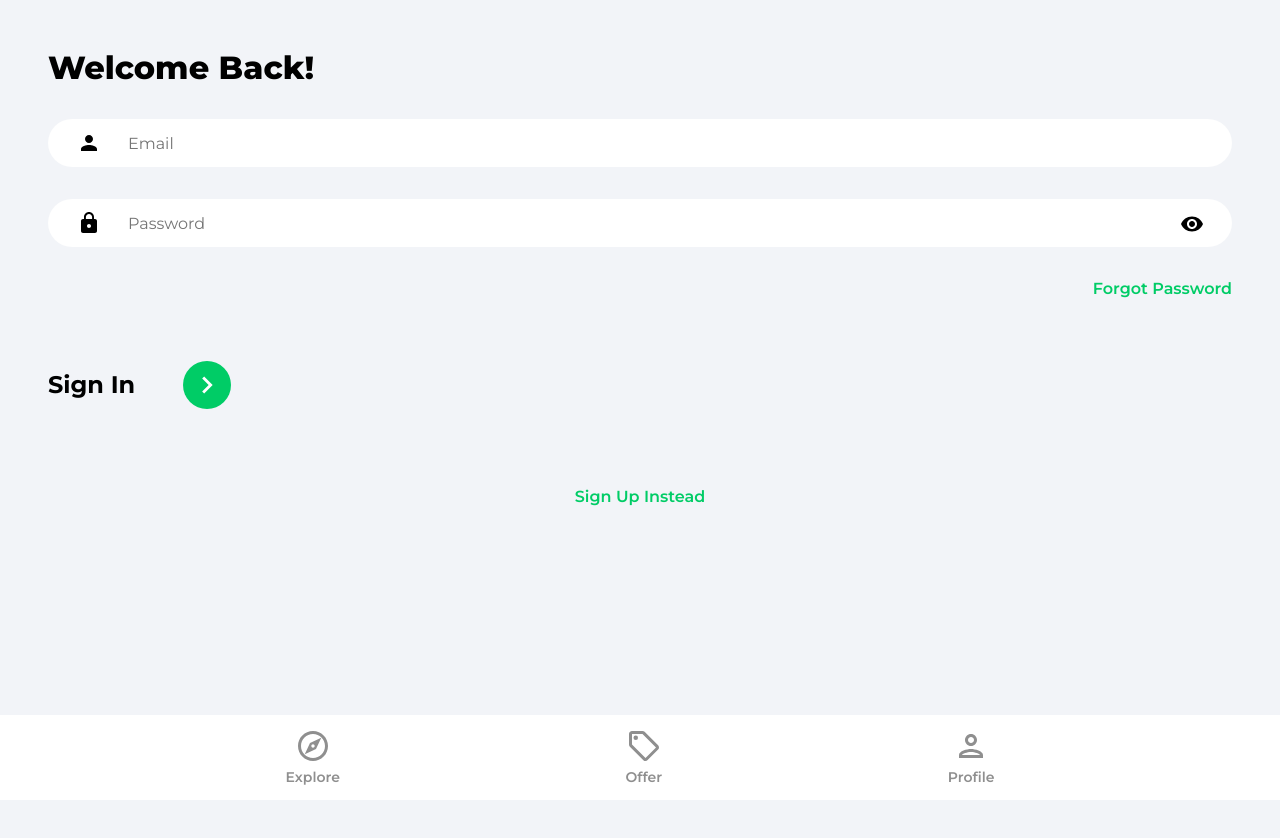
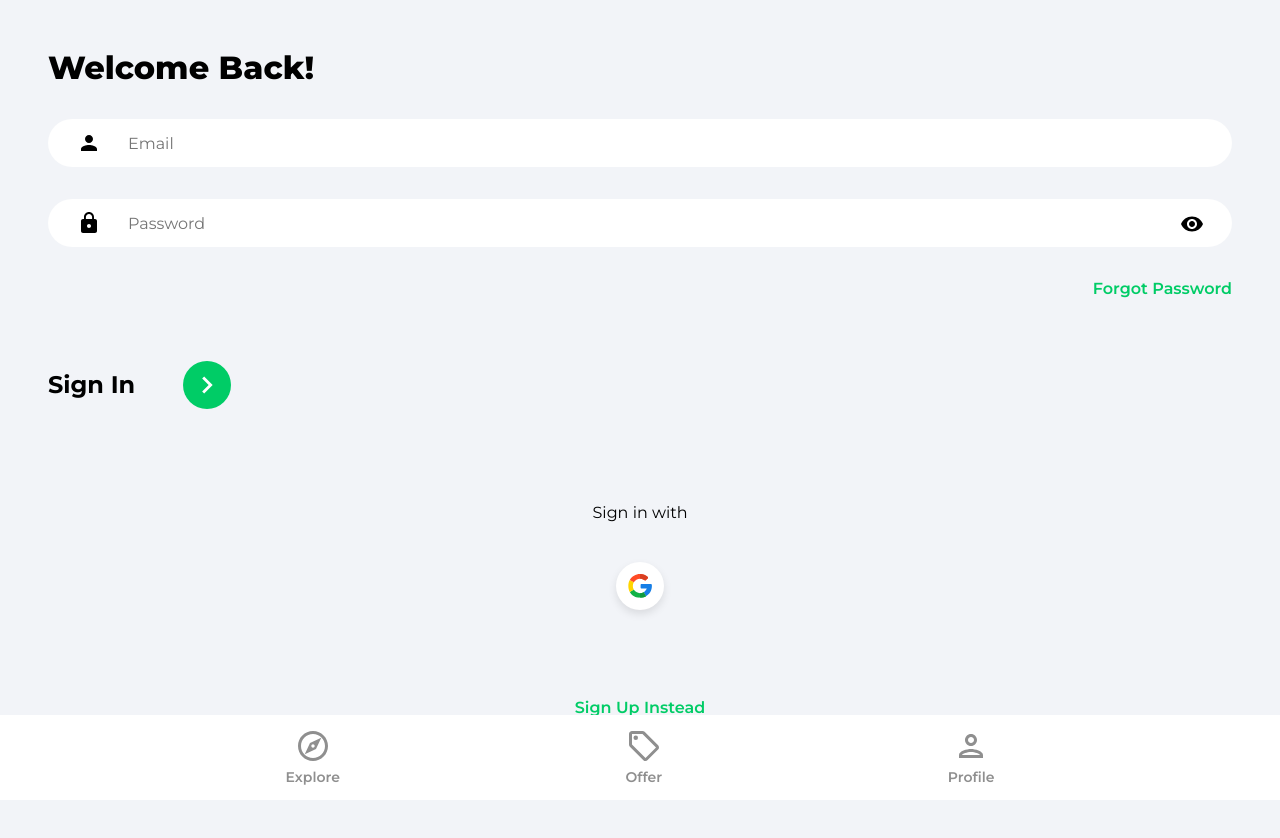
Before and after one commit to Gulsah-Yigit/House-Marketplace-App, a React (Create React App) app: page /sign-in in a window 1280 px wide. Shown: the top 838 px of the page. Before the commit the page ends 800 px from the top, so only its background shows below. Built offline with nearby package versions, Linux system fonts and the light colour scheme.

Commit message:
Added google OAuth

```diff
--- /dev/null
+++ b/src/components/OAuth.jsx
@@ -0,0 +1,47 @@
+import { useLocation, useNavigate } from "react-router-dom";
+import { getAuth, signInWithPopup, GoogleAuthProvider } from "firebase/auth";
+import { doc, setDoc, getDoc, serverTimestamp } from "firebase/firestore";
+import { db } from "../firebase.config";
+import { toast } from "react-toastify";
+import googleIcon from "../assets/svg/googleIcon.svg";
+
+function OAuth() {
+  const navigate = useNavigate();
+  const location = useLocation();
+
+  const onGoogleClick = async () => {
+    try {
+      const auth = getAuth();
+      const provider = new GoogleAuthProvider();
+      const result = await signInWithPopup(auth, provider);
+      const user = result.user;
+
+      // Check for user
+      const docRef = doc(db, "users", user.uid);
+      const docSnap = await getDoc(docRef);
+
+      // If user, doesn't exist, create user
+      if (!docSnap.exists()) {
+        await setDoc(doc(db, "users", user.uid), {
+          name: user.displayName,
+          email: user.email,
+          timestamp: serverTimestamp(),
+        });
+      }
+      navigate("/");
+    } catch (error) {
+      toast.error("Could not authorize with Google");
+    }
+  };
+
+  return (
+    <div className="socialLogin">
+      <p>Sign {location.pathname === "/sign-up" ? "up" : "in"} with </p>
+      <button className="socialIconDiv" onClick={onGoogleClick}>
+        <img className="socialIconImg" src={googleIcon} alt="google" />
+      </button>
+    </div>
+  );
+}
+
+export default OAuth;
--- a/src/index.css
+++ b/src/index.css
@@ -12,6 +12,7 @@ body {
   background-color: #f2f4f8;
   margin: 0;
   box-sizing: border-box;
+  min-height: 140vh;
 }
 
 a {
--- a/src/pages/SignIn.jsx
+++ b/src/pages/SignIn.jsx
@@ -6,6 +6,7 @@ import { getAuth, signInWithEmailAndPassword } from "firebase/auth";
 
 import { ReactComponent as ArrowRightIcon } from "../assets/svg/keyboardArrowRightIcon.svg";
 import visibilityIcon from "../assets/svg/visibilityIcon.svg";
+import OAuth from "../components/OAuth";
 
 function SignIn() {
   const [showPassword, setShowPassword] = useState(false);
@@ -91,6 +92,8 @@ function SignIn() {
           </div>
         </form>
 
+        <OAuth />
+
         <Link to="/sign-up" className="registerLink">
           Sign Up Instead
         </Link>
--- a/src/pages/SignUp.jsx
+++ b/src/pages/SignUp.jsx
@@ -12,6 +12,7 @@ import { db } from "../firebase.config";
 
 import { ReactComponent as ArrowRightIcon } from "../assets/svg/keyboardArrowRightIcon.svg";
 import visibilityIcon from "../assets/svg/visibilityIcon.svg";
+import OAuth from "../components/OAuth";
 
 function SignUp() {
   const [showPassword, setShowPassword] = useState(false);
@@ -116,7 +117,7 @@ function SignUp() {
           </div>
         </form>
 
-        {/* <OAuth /> */}
+        <OAuth />
 
         <Link to="/sign-in" className="registerLink">
           Sign In Instead
```
